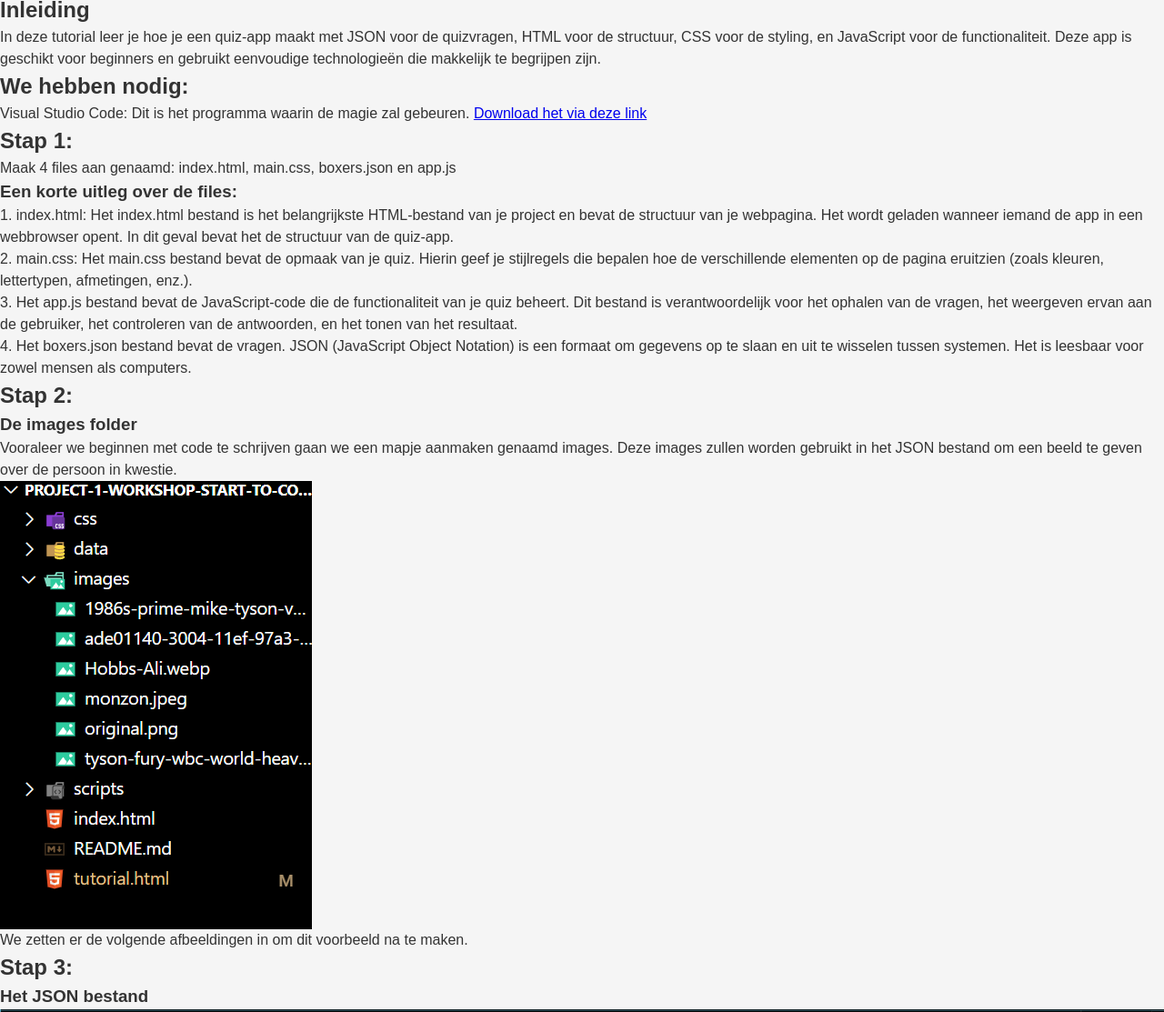
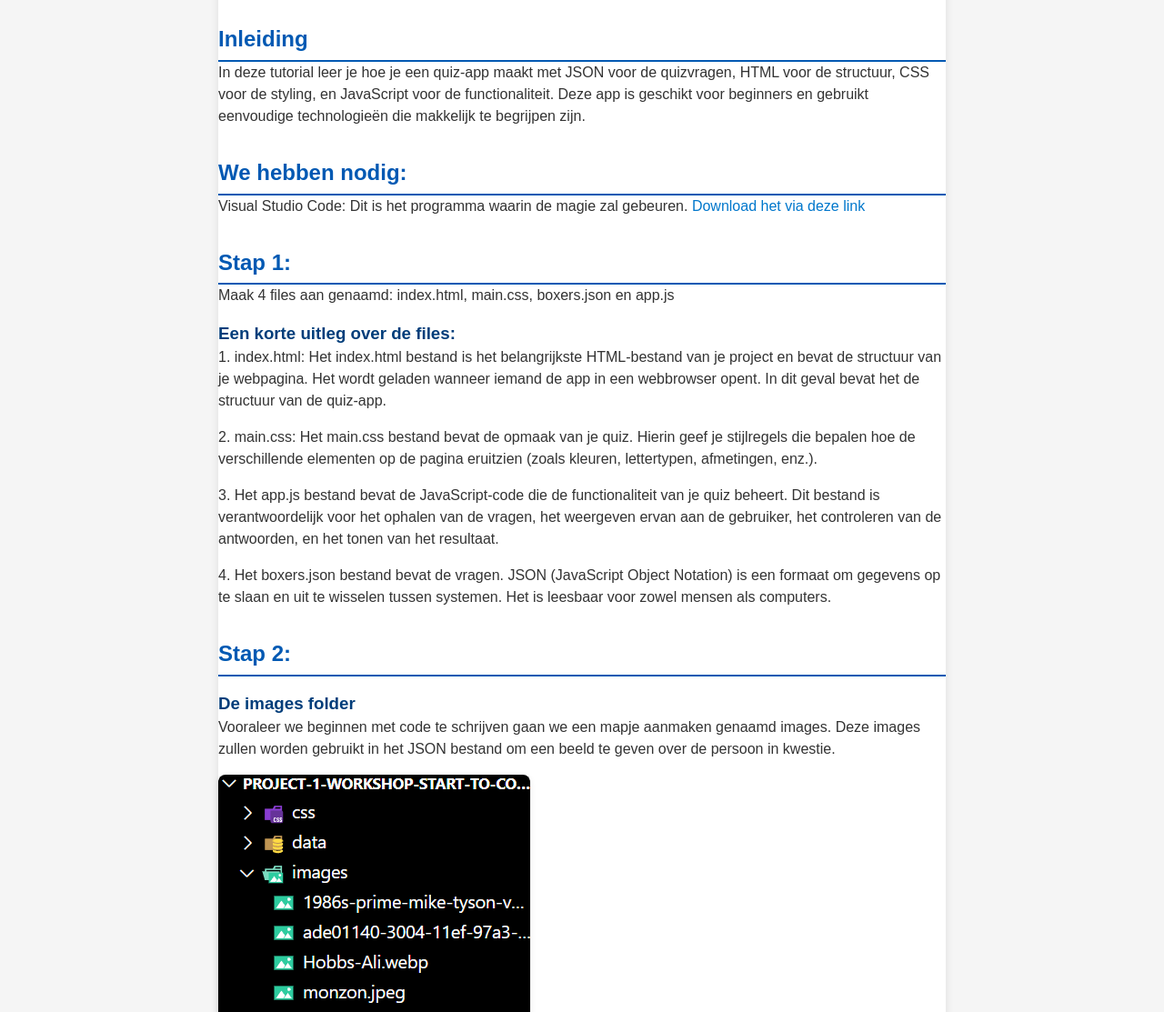
Before and after one commit to pgmgent-atwork2/project-1-workshop-start-to-code-thijs, a plain HTML site: page tutorial.html in a window 1280 px wide. Shown: the part 159-1272 px from the top of the page at 91% size. Drawn offline with Linux system fonts and the light colour scheme.

Commit message:
Added extra styling

```diff
--- a/css/main.css
+++ b/css/main.css
@@ -80,3 +80,49 @@ body {
     padding: 1rem;
     font-size: 0.9rem;
 }
+
+
+main {
+    max-width: 800px;
+    margin: 0 auto;
+    padding: 2rem 0;
+    background-color: #fff;
+    border-radius: 12px;
+    box-shadow: 0 0 10px rgba(0,0,0,0.1);
+}
+
+h2 {
+    color: #0059b3;
+    border-bottom: 2px solid #0059b3;
+    padding-bottom: 0.3rem;
+    margin-top: 2rem;
+}
+
+h3 {
+    color: #003d7a;
+    margin-top: 1rem;
+}
+
+p {
+    margin-bottom: 1rem;
+}
+
+a {
+    color: #0077cc;
+    text-decoration: none;
+}
+
+a:hover {
+    text-decoration: underline;
+}
+
+img {
+    max-width: 100%;
+    margin: 1rem 0;
+    border-radius: 8px;
+    box-shadow: 0 2px 6px rgba(0,0,0,0.1);
+}
+
+div {
+    margin-bottom: 2rem;
+}
```
